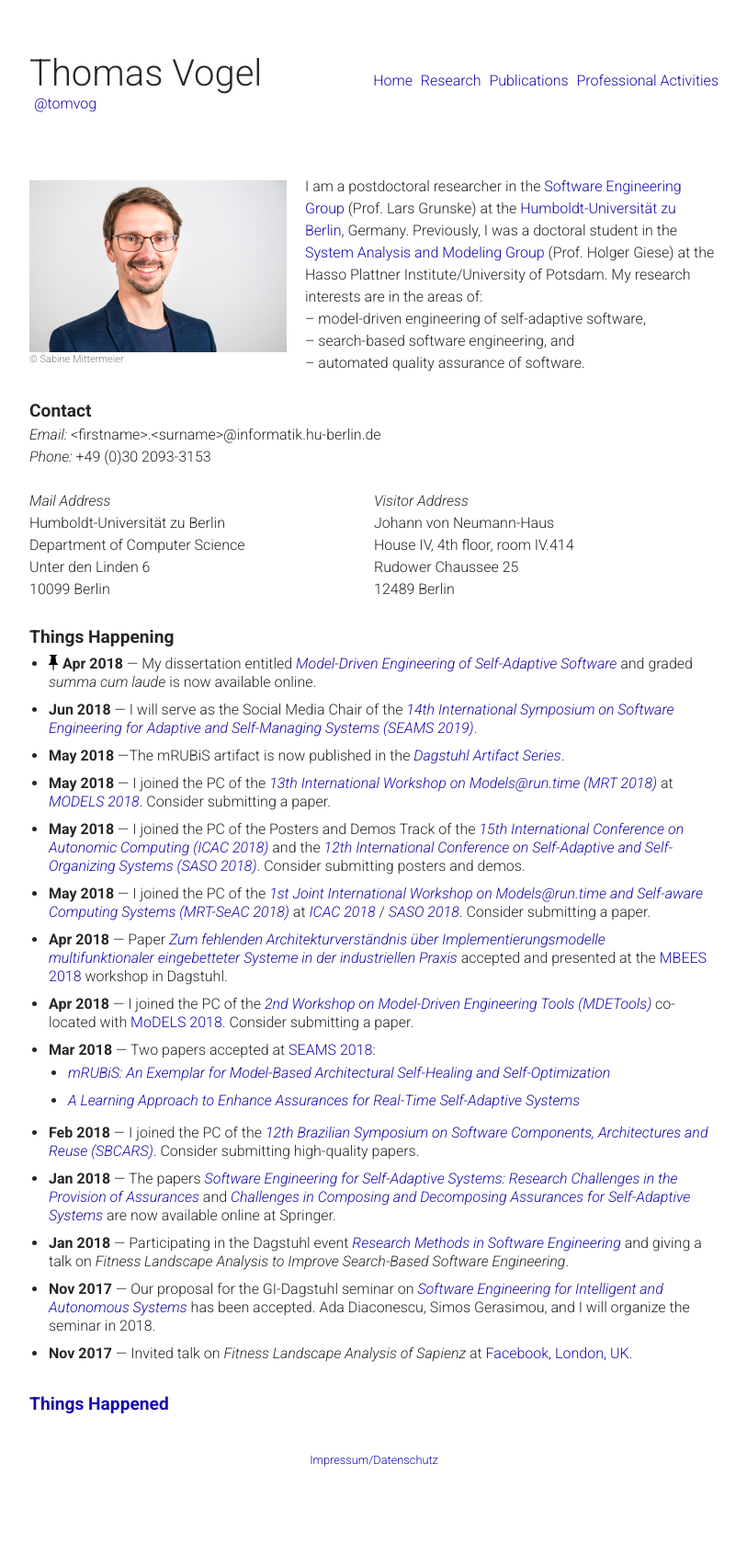
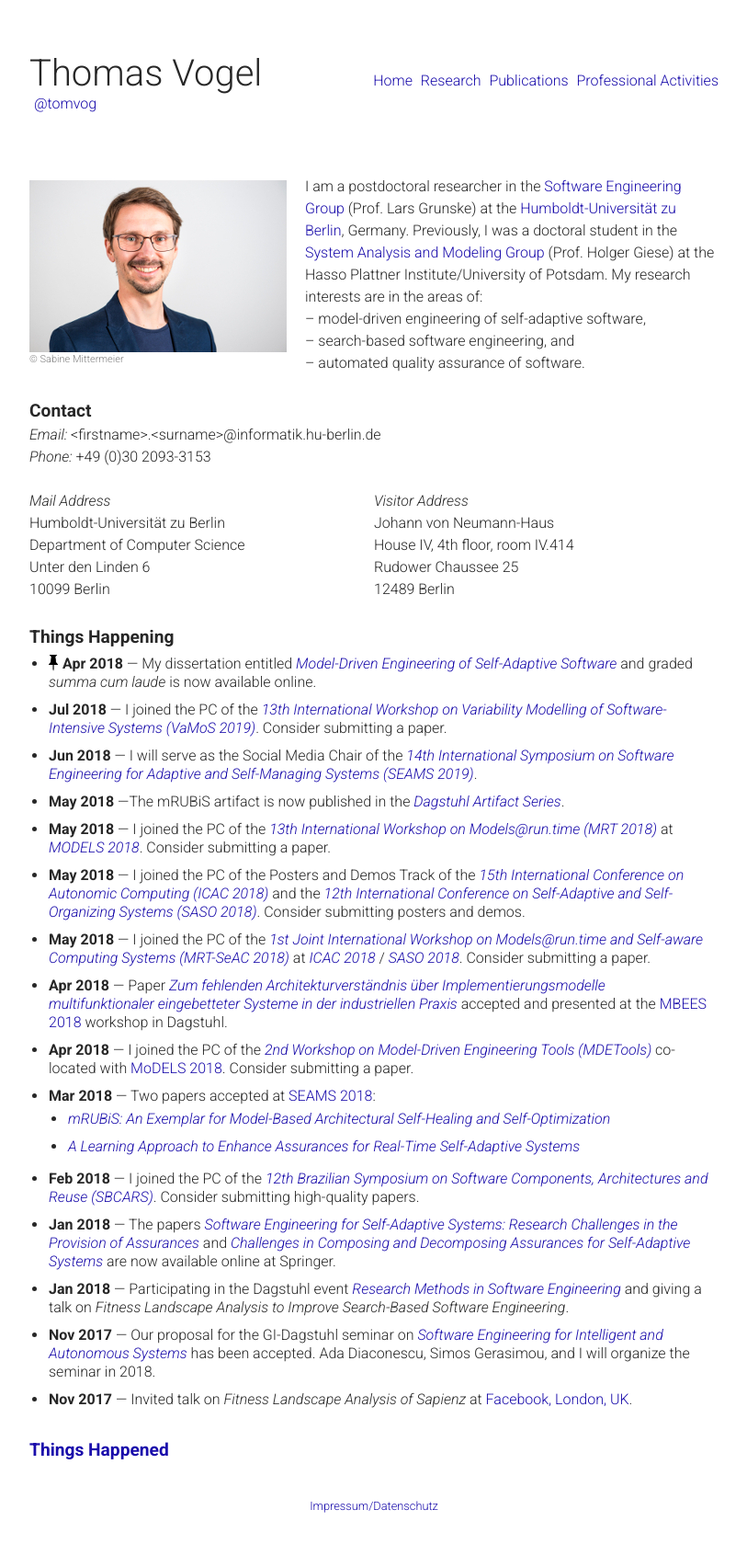
Before and after one commit to thomas-vogel/thomas-vogel.github.io, a Jekyll site: the page built from index.md, in a window 1280 px wide. Shown: the whole page at 92% size, without its empty margins (233-1046 px from the left). Built offline with Jekyll 4.4.1, drawn with Linux system fonts in a browser that asks for light colours; before the commit the page ends 1654 px from its top, so only the background shows below that.

Commit message:
Add VAMOS 2019 PC.

```diff
--- a/index.md
+++ b/index.md
@@ -48,6 +48,7 @@ My research interests are in the areas of:
 
 * <img src="/assets/img/pin.png" alt="pinned news" style="width: 10px; float: left; margin-right: 5px;"/>
  __Apr 2018__ --- My dissertation entitled [_Model-Driven Engineering of Self-Adaptive Software_](publications/phd) and graded _summa cum laude_ is now available online.
+* __Jul 2018__ --- I joined the PC of the [_13th International Workshop on Variability Modelling of Software-Intensive Systems (VaMoS 2019)_](https://vamos2019.github.io){:target="_blank"}. Consider submitting a paper.
 * __Jun 2018__ --- I will serve as the Social Media Chair of the [_14th International Symposium on Software Engineering for Adaptive and Self-Managing Systems (SEAMS 2019)_](https://conf.researchr.org/home/seams-2019){:target="_blank"}.
 * __May 2018__ ---The mRUBiS artifact is now published in the [_Dagstuhl Artifact Series_](publications/2018-DARTS).
 * __May 2018__ --- I joined the PC of the [_13th International Workshop on Models@run.time (MRT 2018)_](http://st.inf.tu-dresden.de/MRT18/){:target="_blank"} at [_MODELS 2018_](https://modelsconf2018.github.io){:target="_blank"}. Consider submitting a paper.
```
Also changed, not shown: _pages/activities.md (+1 -0 lines).
